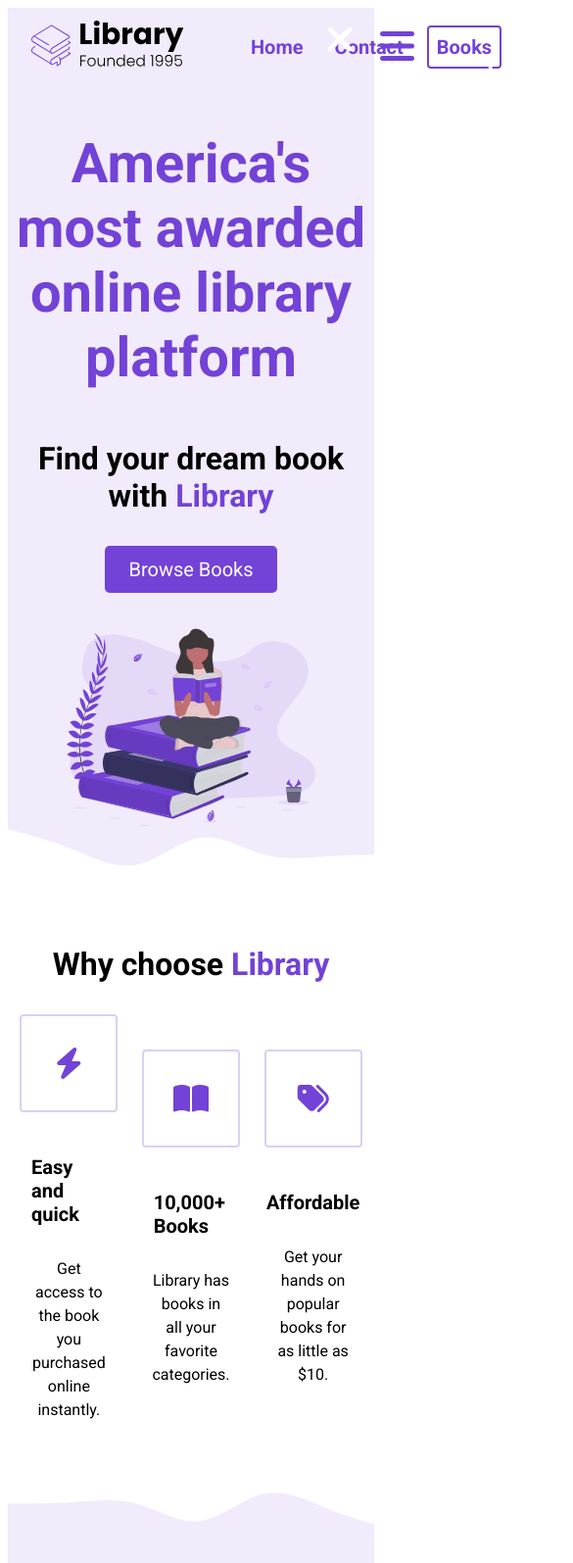
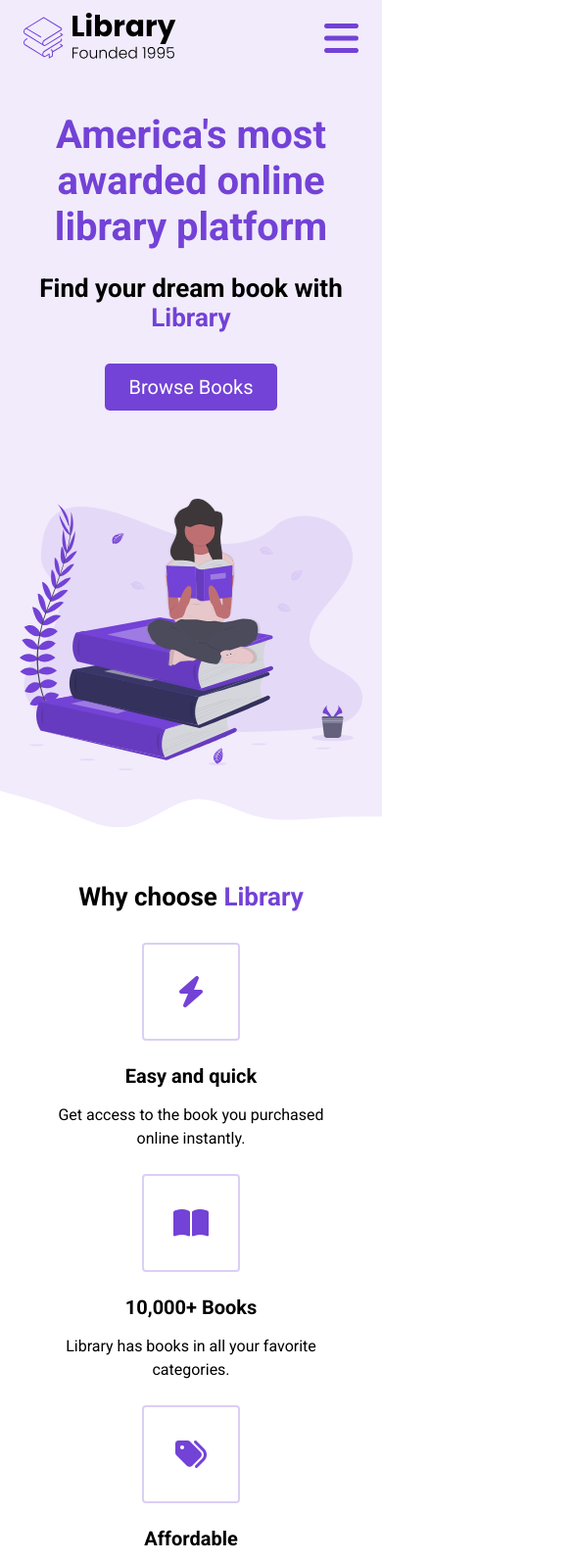
Before and after one commit to RobWardell87/Portfolio-site, a plain HTML site: page index.html in a window 390 px wide. Shown: the top 1595 px of the page at 98% size, 585 px wide, since content can reach past the window. Drawn offline with Linux system fonts and the light colour scheme.

Commit message:
Finished

```diff
--- a/index.html
+++ b/index.html
@@ -1,5 +1,6 @@
 <!DOCTYPE html>
 <html lang="en">
+
 <head>
     <meta charset="UTF-8">
     <meta name="viewport" content="width=device-width, initial-scale=1.0">
@@ -17,40 +18,43 @@
       <ul class="nav__links">
         <li><a href="#" class="nav__link">Home</a></li>
         <li><a href="#" class="nav__link">Contact</a></li>
-        <li><a href="#" class="nav__link nav__link--primary">Books</a></li>
-      </ul>
-     </div>
-     <button class="btn__menu">
+        <li><a href="#features" class="nav__link nav__link--primary">Books</a></li>
+       </ul>
+     <button class="btn__menu" onclick="openMenu()">
       <i class="fas fa-bars"></i>
      </button>
      <div class="menu__backdrop">
-      <button class="btn__menu btn__menu--close">
+      <button class="btn__menu btn__menu--close" onclick="closeMenu()">
         <i class="fas fa-times"></i>
       </button>
       <ul class="menu__links">
         <li class="menu__list">
-          <a href="#" class="menu__link">Home</a>
+          <a href="#" class="menu__link" onclick="closeMenu()">Home</a>
         </li>
         <li class="menu__list">
-          <a href="#" class="menu__link">Books</a>
+          <a href="#features" class="menu__link" onclick="closeMenu()">Books</a>
         </li>
         <li class="menu__list">
-          <a href="#" class="menu__link no-cursor">Contacts</a>
+          <a class="menu__link no-cursor" onclick="closeMenu()">Contacts</a>
         </li>
       </ul>
      </div>
+    </div>
     </nav>
 
     <header>
       <div class="header__container">
-      <div class="header__description">
-       <h1>America's most awarded online library platform</h1>
-       <h2>Find your dream book with <span class="purple">Library</span></h2>
-       <button class="btn">Browse Books</button>
+       <div class="header__description">
+        <h1>America's most awarded online library platform</h1>
+        <h2>Find your dream book with <span class="purple">Library</span></h2>
+        <a href="#features">
+         <button class="btn">Browse Books</button>
+        </a>
       </div>
       <figure class ="header__img--Wrapper">
         <img src="./assets/Undraw_Books.svg" alt="">
       </figure>
+     </div>
     </header>
   </section>
 
@@ -182,7 +186,7 @@
       <div class="container">
         <div class="row">
           <h2 class="section__title">
-            Recent<span class="purple">Books</span>
+            Recent <span class="purple">Books</span>
           </h2>
           <div class="books">
             <div class="book">
--- a/index.js
+++ b/index.js
@@ -1,7 +1,7 @@
-function open() {
-document.body
+function openMenu() {
+document.body.classList += " menu--open"
 }
 
-function close() {
-
+function closeMenu() {
+document.body.classList.remove ('menu--open')
 }
--- a/styles.css
+++ b/styles.css
@@ -1,7 +1,7 @@
 @import url('https://fonts.googleapis.com/css2?family=Roboto:ital,wght@0,100..900;1,100..900&display=swap');
 * {
-    padding: ;
-    margin: ;
+    padding: 0;
+    margin: 0;
     box-sizing: border-box;
     font-family: "Roboto", sans-serif;
 }
@@ -36,6 +36,14 @@ a:hover {
   text-decoration: underline;
 }
 
+ul {
+  display: flex;
+}
+
+li {
+  list-style-type: none;
+}
+
 .nav__container {
   width: 100%;
   max-width: 1200px;
@@ -54,14 +62,6 @@ a:hover {
     width: 160px;
 }
 
-ul {
-  display: flex;
-}
-
-li {
-  list-style-type: none;
-}
-
 .nav__link {
   margin-left: 16px;
   text-decoration: none;
@@ -69,6 +69,7 @@ li {
   color: #7342d6;
   font-weight: bold;
   padding: 8px;
+
 }
 
 .nav__link:hover {
@@ -90,9 +91,10 @@ li {
   text-align: center;
   font-size: 40px;
   color: #7342d6;
+  display: none;
 }
 
-.btn__backdrop {
+.menu__backdrop {
   position: absolute;
   background-color: #242424;
   top: 0;
@@ -103,6 +105,18 @@ li {
   display: flex;
   justify-content: center;
   align-items: center;
+  transition: all 300ms ease;
+  opacity: 0;
+  visibility: hidden;
+}
+.menu--open .menu__backdrop {
+ visibility: visible;
+ opacity: 1;
+}
+
+.menu--open {
+  max-height: 100vh;
+  overflow: hidden;
 }
 
 .menu__links {
@@ -173,7 +187,7 @@ h2 {
 
 button {
     cursor: pointer;
-    margin: 0 auto;
+
 }
 
 button:active {
@@ -187,7 +201,7 @@ button:active {
     font-size: 20px;
     border-radius: 5px;
     border: none;
-    cursor: not-allowed;
+
 }
 
 .header__img--Wrapper {
@@ -263,6 +277,7 @@ HIGHLIGHTS
 
 .highlight__wrapper{
   display: flex;
+  flex-wrap: wrap;
 }
 
 .highlight {
@@ -295,6 +310,7 @@ HIGHLIGHTS
 .highlight__subtitle {
   font-size: 20px;
   margin-bottom: 16px;
+  text-align: center;
 }
 
 /*
@@ -401,6 +417,54 @@ footer {
   margin: 24px 0 24px 0;
 }
 
+
 .footer__link {
 padding: 0 8px;
 }
+
+/* SMALL PHONES, TABLETS, LARGE SMARTPHONES */
+
+@media (max-width: 768px) {
+  .header__description {
+    padding: 0 24px;
+  }
+
+  h1 {
+    font-size: 40px;
+  }
+
+  h2{
+    font-size: 26px;
+  }
+
+  button {
+    font-size: 18px;
+  }
+
+  .book {
+    width: 50%;
+  }
+
+}
+
+/* SMALL PHONES, LARGE SMART PHONES */
+
+@media (max-width: 550px) {
+  .nav__link {
+    display: none;
+  }
+
+.btn__menu {
+  display: block;
+}
+
+.highlight {
+  width: 100%;
+  margin-bottom: 24px;
+}
+
+.highlight:not(:last-child) {
+  margin-bottom: 24px;
+}
+
+}
```
